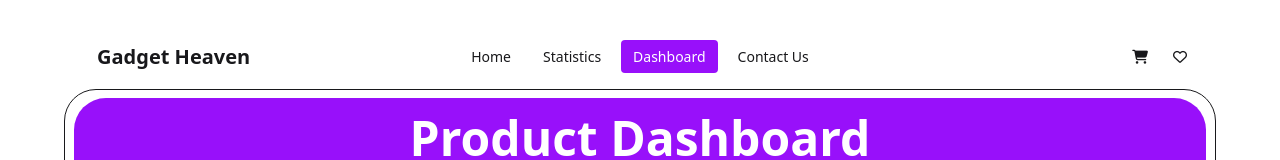
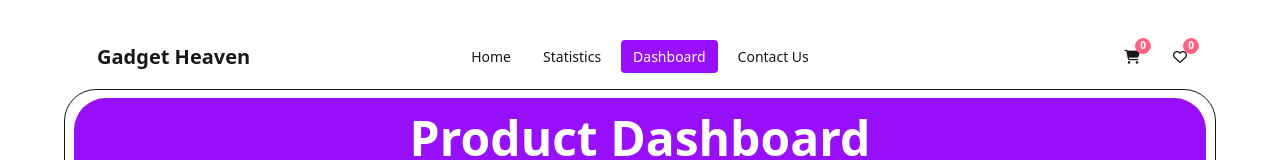
Before and after one commit to habibulalam/R-a8-Gadget-Heaven, a React (Vite) app: page /dashboard in a window 1280 px wide. Shown: the top 160 px of the page. Built offline with nearby package versions, Linux system fonts and the light colour scheme.

Commit message:
Functionlal toggle cart & wishlist button added in navbar

```diff
--- a/src/App.jsx
+++ b/src/App.jsx
@@ -21,6 +21,9 @@ function App() {
   console.log(cartProduct);
   // wishlist state
   const [wishlistProduct, setWishlistProduct] = useState([]);
+
+  // Toggle cart and wishlist tab
+  const [toggleCartWishlist, setToggleCartWishlist] = useState(true);
 
   //------------------------------------------------------------------- Add to cart function ----------------------------------------------------
   const addToCart = (product) => {
@@ -123,7 +126,13 @@ function App() {
     navigateToHome('/');
   };
 
+  // --------------------------------------------------------------- Function for toggle Cart and Wishlist tab ----------------------------------------------------
+  const handleToggleCartWishlist = (boleanValue) => {
+    setToggleCartWishlist(boleanValue);
+  };
+
   const contextInfo = {
+    toggleCartWishlist,
     cartProduct,
     wishlistProduct,
     addToCart,
@@ -131,6 +140,7 @@ function App() {
     removeFromCart,
     wishlistToAddCart,
     purchase,
+    handleToggleCartWishlist,
   };
 
 
--- a/src/Components/Dashboard/Dashboard.jsx
+++ b/src/Components/Dashboard/Dashboard.jsx
@@ -1,14 +1,20 @@
 import { useContext, useEffect, useState } from "react";
 import { ProductContext } from "../../App";
 import { Link } from "react-router-dom";
+import { use } from "react";
 
 
 const Dashboard = () => {
 
-    const { cartProduct, wishlistProduct, removeFromCart, wishlistToAddCart, purchase } = useContext(ProductContext);
+    const { cartProduct, wishlistProduct, removeFromCart, wishlistToAddCart, purchase, toggleCartWishlist } = useContext(ProductContext);
 
     // is cart tab active
     const [isCartActive, setIsCartActive] = useState(true);
+    console.log(toggleCartWishlist);
+
+    useEffect(() => {
+        setIsCartActive(toggleCartWishlist);
+    }, [toggleCartWishlist]);
 
     // total price
     const [totalCost, setTotalCost] = useState(0);
--- a/src/Components/Navbar/Nav.jsx
+++ b/src/Components/Navbar/Nav.jsx
@@ -1,4 +1,6 @@
-import { NavLink, useLocation } from "react-router-dom";
+import { useContext } from "react";
+import { NavLink, useLocation, useNavigate } from "react-router-dom";
+import { ProductContext } from "../../App";
 
 
 const Nav = () => {
@@ -6,6 +8,17 @@ const Nav = () => {
     const currentLocation = useLocation();
     const { pathname } = currentLocation;
     // console.log(pathname);
+
+    // Context API
+    const { cartProduct, wishlistProduct, handleToggleCartWishlist } = useContext(ProductContext);
+
+    // Navigate to the dashboard
+    const navigateToDashboard = useNavigate();
+
+    const handleNavigate = (boleanValueFromNav) => {
+        handleToggleCartWishlist(boleanValueFromNav);
+        navigateToDashboard('/dashboard');
+    }
 
     return (
         <section className={`max-w-[1540px] w-[90%] mx-auto mt-4 border-b-0 ${pathname === '/' ? "border" : ""} px-2 pt-2 rounded-t-4xl`}>
@@ -52,14 +65,16 @@ const Nav = () => {
                     </ul>
                 </div>
                 <div className="navbar-end">
-                    <button className="btn btn-ghost btn-circle">
-                    <i className="fa-solid fa-cart-shopping"></i>
-                    </button>
-                    <button className="btn btn-ghost btn-circle">
-                        <div className="indicator">
-                        <i className="fa-regular fa-heart"></i>
-                        </div>
-                    </button>
+                    <div className="flex gap-2">
+                        <button onClick={()=> handleNavigate(true)} className="btn btn-ghost btn-circle relative">
+                            <i className="fa-solid fa-cart-shopping relative"></i>
+                            <span className="absolute top-0 right-0 badge badge-xs rounded-full badge-error text-white px-1 py-1">{cartProduct ? cartProduct.length : 0}</span>
+                        </button>
+                        <button onClick={()=> handleNavigate(false)} className="btn btn-ghost btn-circle relative">
+                            <i className="fa-regular fa-heart"></i>
+                            <span className="absolute top-0 right-0 badge badge-xs rounded-full badge-error text-white px-1 py-1">{wishlistProduct ? wishlistProduct.length : 0}</span>
+                        </button>
+                    </div>
                 </div>
             </div>
         </section>
```
